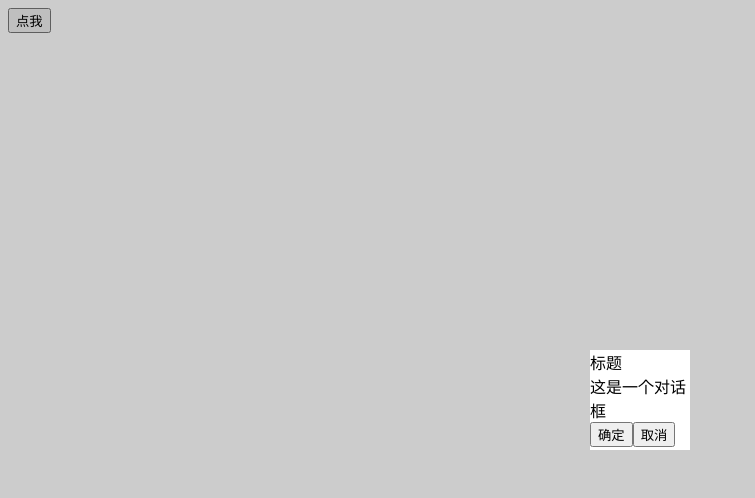
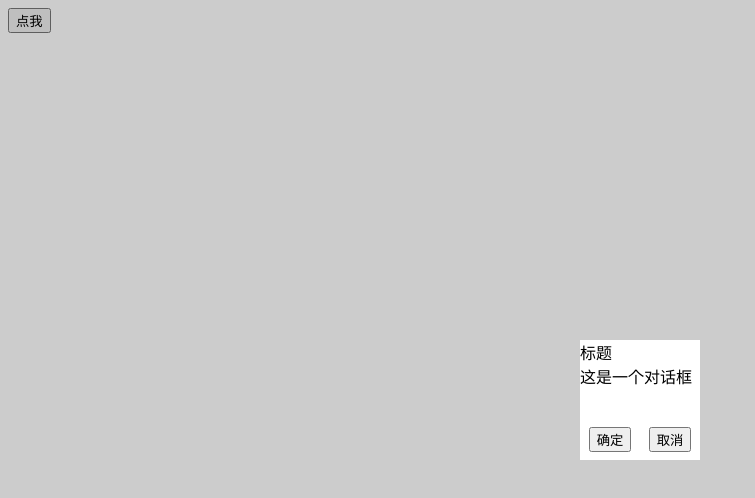
Before and after one commit to JeromeYangtao/component, a plain HTML site: page dialog组件/index.html in a window 1280 px wide. Both pictures are taken after a click on the button "点我". Shown: the whole page, without its empty margins (0-755 px from the left). Drawn offline with nearby package versions, Linux system fonts and the light colour scheme.

Commit message:
调整样式

```diff
--- a/dialog组件/style.css
+++ b/dialog组件/style.css
@@ -1,9 +1,20 @@
 .dialog {
-    width: 100px;
-    height: 100px;
+  width: 120px;
+  height: 120px;
   background: white;
+  position: relative;
 }
-
+.dialog .dialog-buttons {
+  width: 100%;
+  position: absolute;
+  left: 0;
+  bottom: 0;
+  display: flex;
+  justify-content: space-around;
+}
+.dialog .dialog-buttons button {
+  margin: 8px 0;
+}
 .dialog-wrapper {
   position: fixed;
   z-index: 10;
```
Lines whose indentation alone changed are shown as unchanged.
